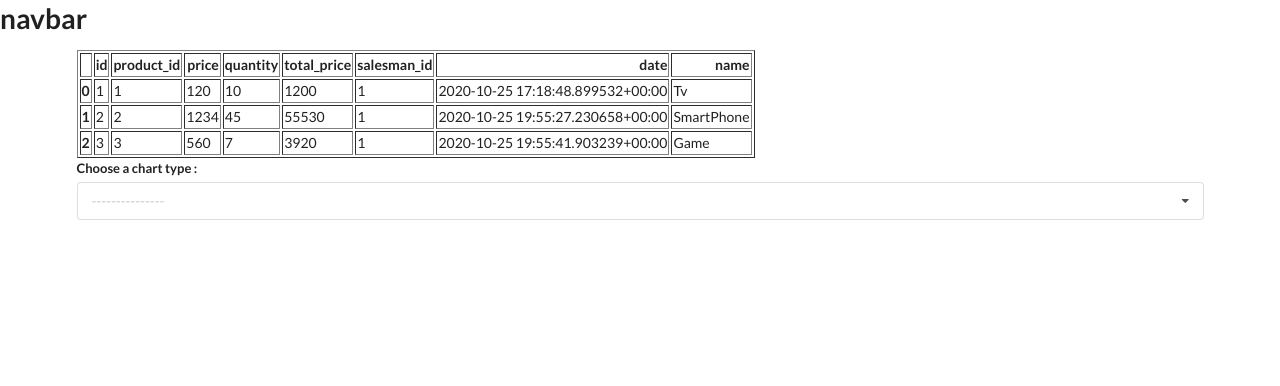
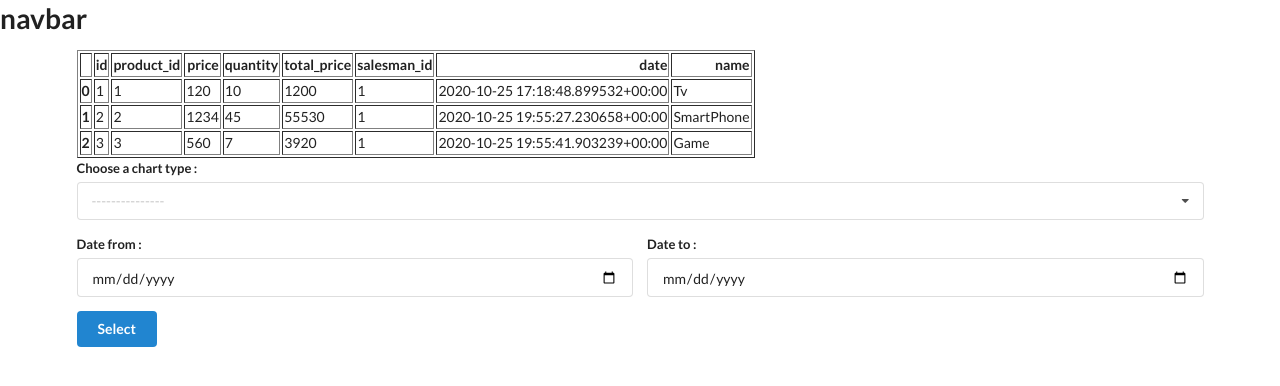
Before and after one commit to mhammed2020/django-with-pandas, a Django app: page /performance/ in a window 1280 px wide. Shown: the top 386 px of the page. Run offline with Django 3.2, Linux system fonts and the light colour scheme; data comes from the database, SQL or seed files in the repository; some libraries are stand-ins or nearby versions.

Commit message:
add javascript function to render click action action

```diff
--- a/products/templates/products/main.html
+++ b/products/templates/products/main.html
@@ -28,6 +28,23 @@
               </div>
           </div>
       </div>
+
+      <div class="field">
+        <div class="two fields">
+          <div class="field">
+            <label > Date from :</label>
+            <input type="date" name="date_from" >
+          </div>
+          <div class="field">
+
+            <label > Date to :</label>
+
+            <input type="date" name="date_to" >
+          </div>
+        </div>
+      </div>
+
+      <button class="ui primary button" type="submit"> Select </button>
     </form>
 
   </div>
--- a/static_project/main.js
+++ b/static_project/main.js
@@ -0,0 +1,7 @@
+
+$(document).ready(function() {
+    $('.ui.dropdown')
+    .dropdown()
+  ;
+
+})
```
